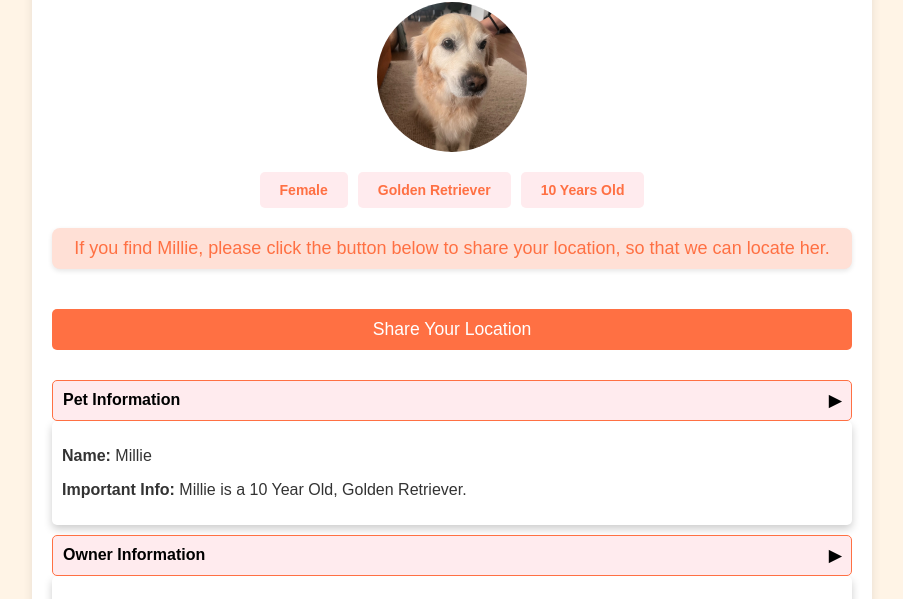
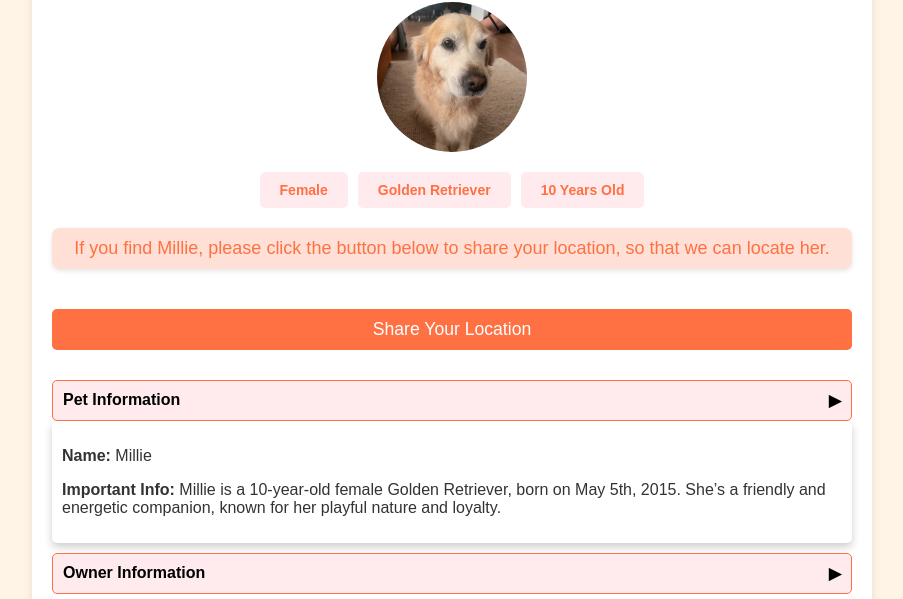
Before and after one commit to Millies-Lost-Website/Millie-Lost, a plain HTML site: page index.html in a window 1280 px wide. Shown: the part 148-747 px from the top of the page, without its empty margins (188-1091 px from the left). Drawn offline with Linux system fonts and the light colour scheme.

Commit message:
WebsiteV1.2

```diff
--- a/index.html
+++ b/index.html
@@ -178,7 +178,7 @@
             </button>
             <div class="dropdown-content" id="petInfo">
                 <p><span class="important">Name:</span> Millie</p>
-                <p><span class="important">Important Info:</span> Millie is a 10 Year Old, Golden Retriever.</p>
+                <p><span class="important">Important Info:</span> Millie is a 10-year-old female Golden Retriever, born on May 5th, 2015. She’s a friendly and energetic companion, known for her playful nature and loyalty.</p>
             </div>
         </div>
 
```
